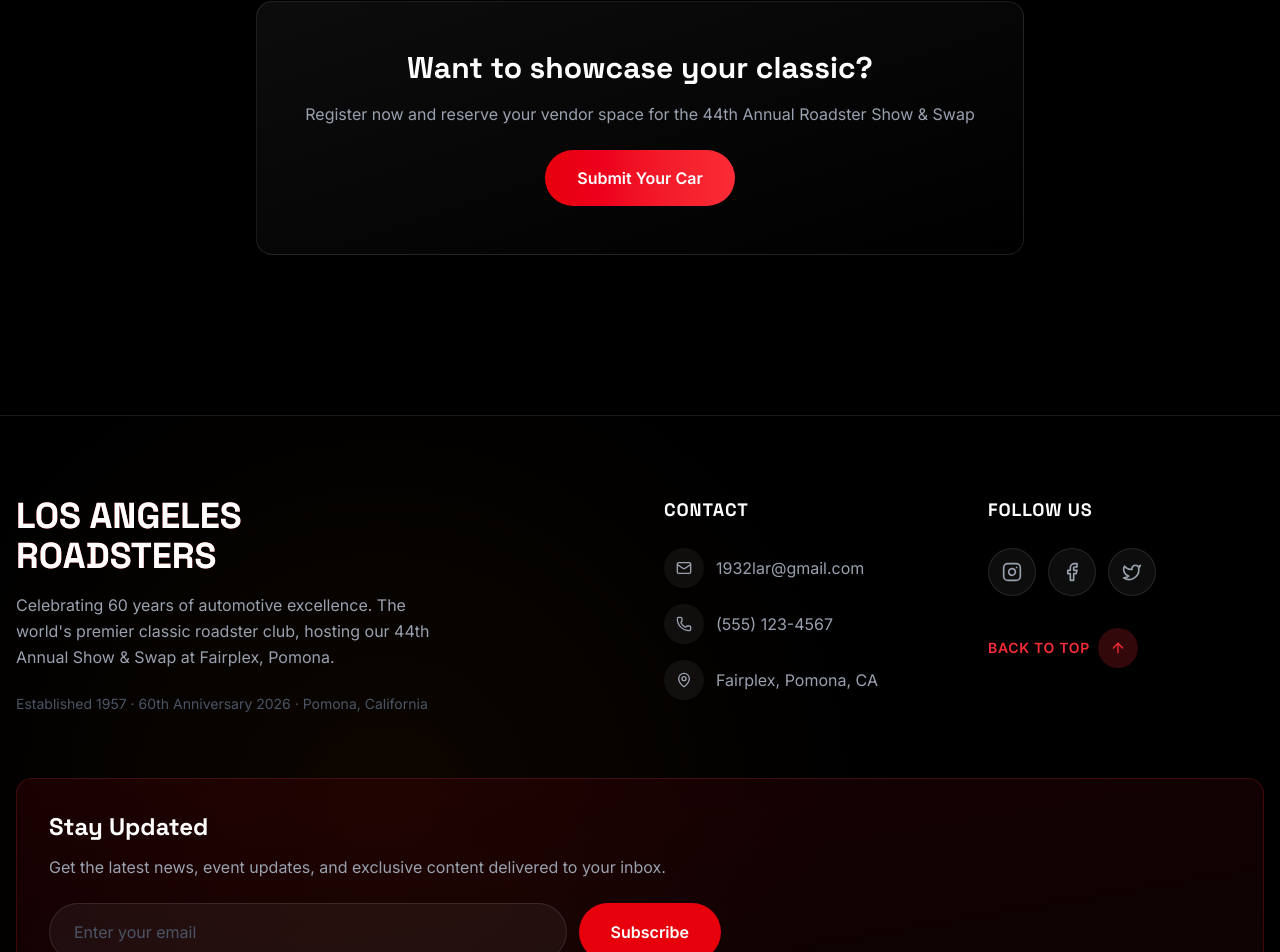
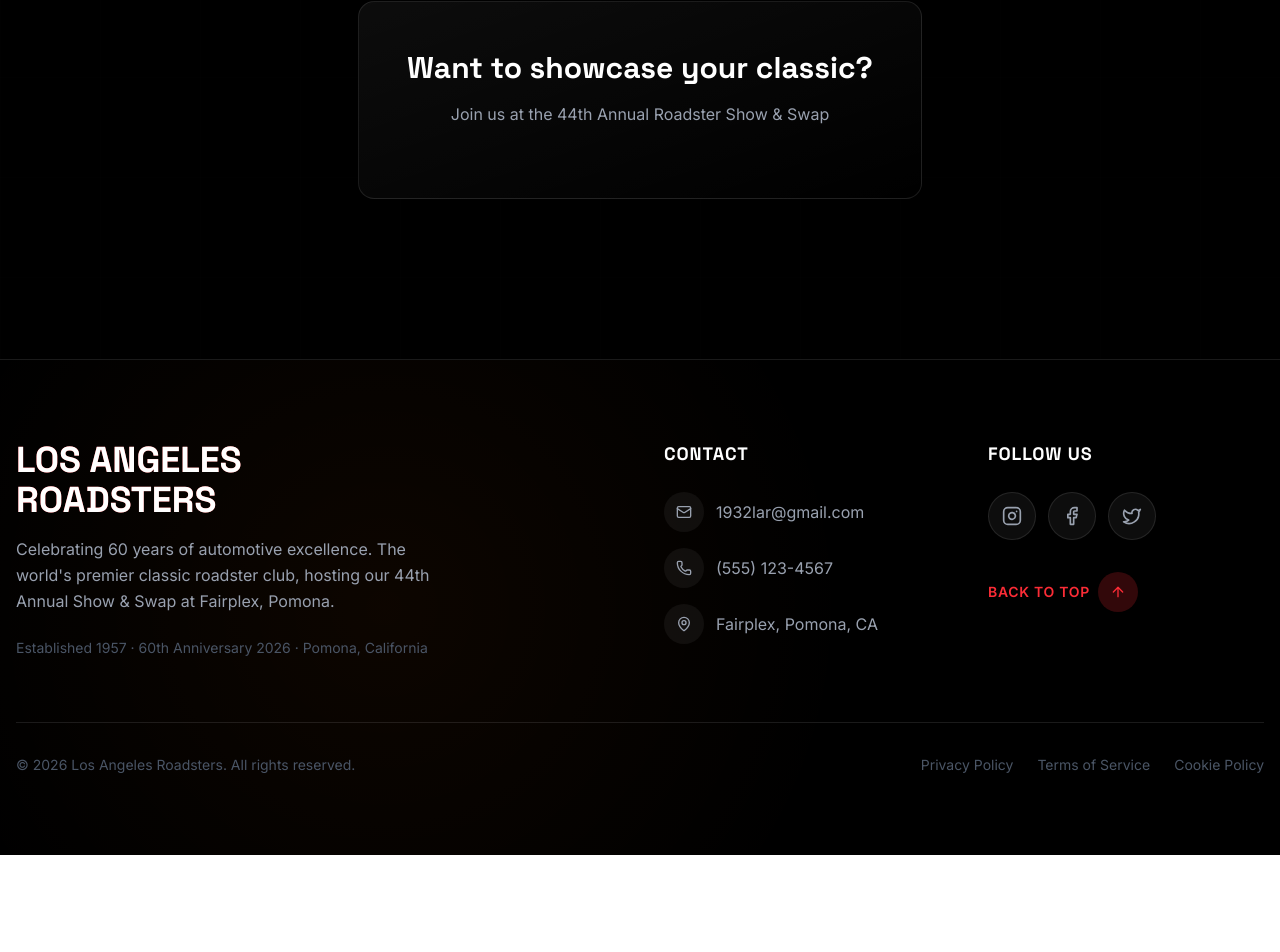
Before and after one commit to kadirgecit/laroadsters, a React (Vite) app: page / in a window 1280 px wide. Shown: the part 5834-6786 px from the top of the page. After the commit the page ends 6689 px from the top, so only its background shows below. Built offline with nearby package versions, Linux system fonts and the light colour scheme.

Commit message:
Remove: Newsletter subscription, Submit Your Car, Share Photos sections

```diff
--- a/src/app/components/Footer.tsx
+++ b/src/app/components/Footer.tsx
@@ -104,24 +104,6 @@ export function Footer() {
           </div>
         </div>
 
-        {/* Newsletter Section */}
-        <div className="footer-section mb-16 p-8 rounded-2xl bg-gradient-to-br from-red-600/10 to-red-900/10 border border-red-500/20">
-          <div className="max-w-2xl">
-            <h4 className="text-2xl font-bold text-white mb-3">Stay Updated</h4>
-            <p className="text-gray-400 mb-6">Get the latest news, event updates, and exclusive content delivered to your inbox.</p>
-            <div className="flex gap-3 flex-wrap">
-              <input
-                type="email"
-                placeholder="Enter your email"
-                className="flex-1 min-w-[250px] px-6 py-4 bg-white/5 border border-white/10 rounded-full text-white placeholder:text-gray-600 focus:outline-none focus:border-red-500 transition-colors duration-300"
-              />
-              <button className="px-8 py-4 bg-red-600 hover:bg-red-500 text-white font-semibold rounded-full transition-all duration-300 hover:shadow-lg hover:shadow-red-500/50">
-                Subscribe
-              </button>
-            </div>
-          </div>
-        </div>
-
         {/* Bottom Bar */}
         <div className="footer-section pt-8 border-t border-white/10 flex flex-wrap justify-between items-center gap-6">
           <div className="text-sm text-gray-600">
--- a/src/app/components/Gallery.tsx
+++ b/src/app/components/Gallery.tsx
@@ -237,11 +237,8 @@ export function Gallery() {
           <div className="inline-block p-12 rounded-2xl bg-gradient-to-br from-white/5 to-white/0 border border-white/10 backdrop-blur-sm">
             <h3 className="text-3xl font-bold text-white mb-4">Want to showcase your classic?</h3>
             <p className="text-gray-400 mb-6 max-w-2xl">
-              Register now and reserve your vendor space for the 44th Annual Roadster Show & Swap
+              Join us at the 44th Annual Roadster Show & Swap
             </p>
-            <button className="px-8 py-4 bg-gradient-to-r from-red-600 to-red-500 text-white font-semibold rounded-full hover:shadow-2xl hover:shadow-red-500/50 transition-all duration-300">
-              Submit Your Car
-            </button>
           </div>
         </div>
       </div>
--- a/src/app/pages/PhotoGallery.tsx
+++ b/src/app/pages/PhotoGallery.tsx
@@ -144,17 +144,6 @@ export function PhotoGallery() {
             </div>
           </div>
         </div>
-
-        {/* Submit CTA */}
-        <div className="mt-12 text-center">
-          <h3 className="text-2xl font-bold text-white mb-4">Share Your Photos</h3>
-          <p className="text-gray-400 mb-6 max-w-2xl mx-auto">
-            Contribute to our visual archive by submitting your event and build photos
-          </p>
-          <button className="px-10 py-4 bg-red-600 text-white font-semibold rounded-full hover:bg-red-500 transition-colors duration-300">
-            Submit Photos
-          </button>
-        </div>
       </div>
     </div>
   );
```
